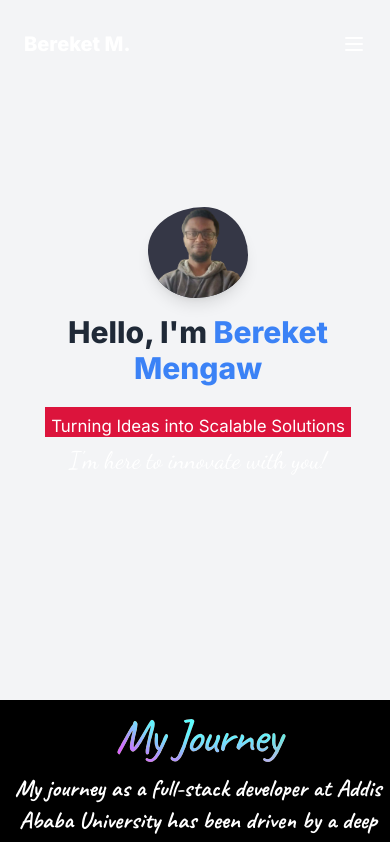
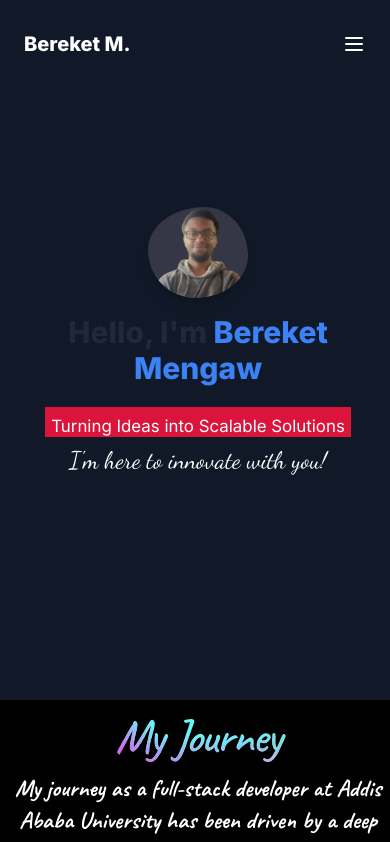
Before and after one commit to BereketMengaw/Portfolio, a Next.js app: page / in a window 390 px wide. Shown: the top 842 px of the page. Built offline with nearby package versions, Linux system fonts and the light colour scheme.

Commit message:
updated bg for small screen

```diff
--- a/components/Home.js
+++ b/components/Home.js
@@ -6,10 +6,7 @@ import myImg from "../pubilc/assets/img/photoOne.png"; // Fixed typo (pubilc ->
 
 const Home = () => {
   return (
-    <div
-      className="h-screen max-h-[700px] bg-gray-100 dark:bg-gray-900"
-      id="home"
-    >
+    <div className="h-screen max-h-[700px]  bg-gray-900" id="home">
       <section className="relative flex flex-col items-center justify-center h-full px-4 sm:px-6 overflow-hidden">
         {/* Image Section at the top */}
         <div className="flex justify-center items-start z-10 mt-0 sm:mt-16 md:mt-0">
```
